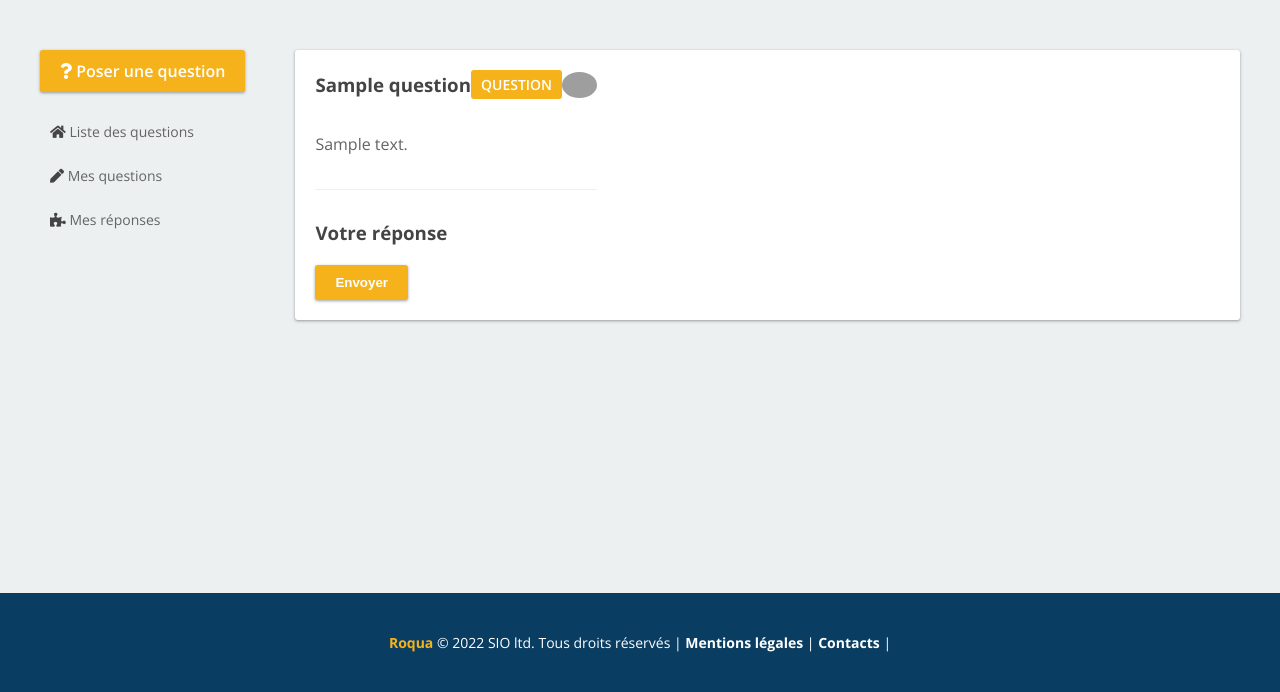
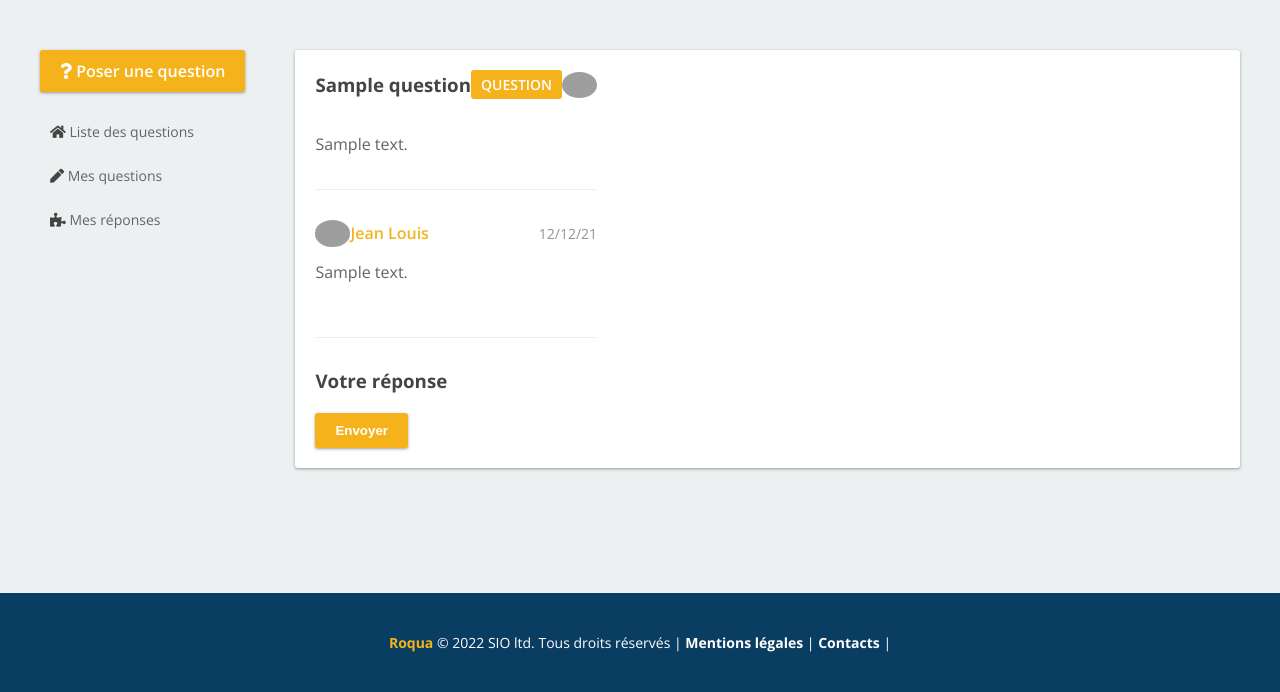
Before and after one commit to trentindev/roqua2, a Symfony app: template templates/question/show.html.twig in a window 1280 px wide. Shown: the part 108-800 px from the top of the page. Run offline with Twig, Linux system fonts and the light colour scheme; the template is opened without the code that fills it: most values are stand-ins (such as "Sample title", 1, 10 or a date in 2020); some libraries are stand-ins or nearby versions; grey boxes are pictures that could not be loaded.

Commit message:
styling question form

```diff
--- a/public/css/question_show.css
+++ b/public/css/question_show.css
@@ -7,7 +7,12 @@
   padding: 5px 10px;
 }
 
-.question-text {
+.question-text,
+.question-response-text {
   line-height: var(--line-height-hight);
   white-space: pre-wrap;
 }
+
+small {
+  opacity: 0.7;
+}
--- a/public/css/style.css
+++ b/public/css/style.css
@@ -160,6 +160,10 @@ small {
   padding-bottom: 50px;
 }
 
+.pb-10 {
+  padding-bottom: 10px;
+}
+
 .pb-20 {
   padding-bottom:20px;
 }
@@ -167,6 +171,7 @@ small {
 .pb-30 {
   padding-bottom: 30px;
 }
+
 
 
 /* block*/
@@ -193,10 +198,7 @@ small {
   background-color: var(--gray-light);
 }
 
-small {
-  font-size: var(--font-size-small);
-  font-family: var(--font-family);
-}
+
 
 .avatar {
   width: 35px;
@@ -254,6 +256,23 @@ small {
 .rating-down {
   color: var(--warning);
 }
+
+.question-tag {
+  background-color: var(--primary);
+  color: var(--color-primary);
+  font-size: var(--font-size-small);
+  font-weight: var(--font-weight-semi-bold);
+  border-radius: var(--border-radius);
+  padding: 5px 10px;
+}
+
+.question-text,
+.question-response-text {
+  line-height: var(--line-height-hight);
+  white-space: pre-wrap;
+}
+
+
 
 
 /* sidebar */
--- a/templates/question/show.html.twig
+++ b/templates/question/show.html.twig
@@ -18,6 +18,17 @@
       </div>
       <p class="question-text">{{ question.content }}</p>
       <div class="separator"></div>
+      {% for comment in question.comments %}
+        <div class="mb-20">
+        <div class="d-flex flex-row-nowrap align-items-center pb-10">
+          <img class="avatar mr-10" src="https://randomuser.me/api/portraits/men/51.jpg">
+          <p class="clickable">Jean Louis</p>
+          <small class="ml-auto">12/12/21</small>
+        </div>
+        <p class="question-response-text">{{ comment.content }}</p>
+        </div>
+      {% endfor %}
+      <div class="separator"></div>
       <h3 class="pb-20">Votre réponse</h3>
       <div class="comment-form">
         {{ form_start(form)}}
```
